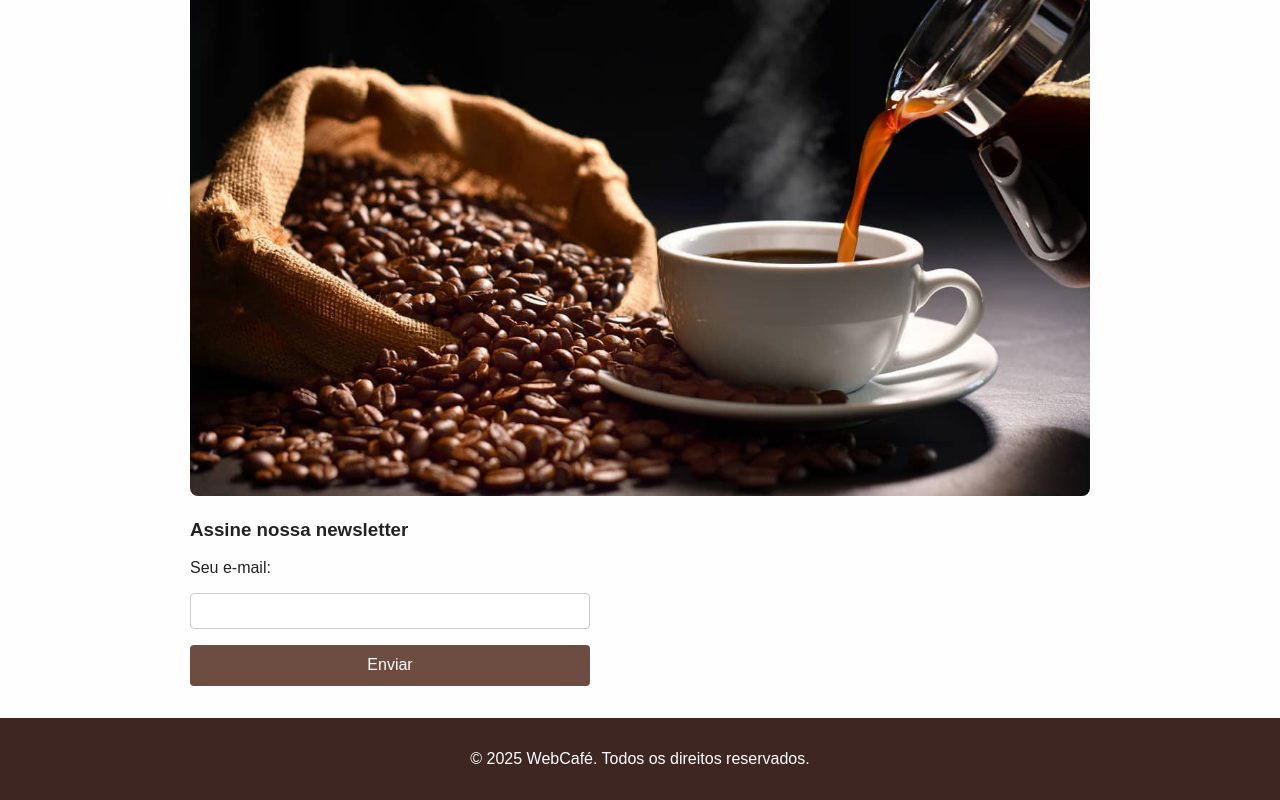
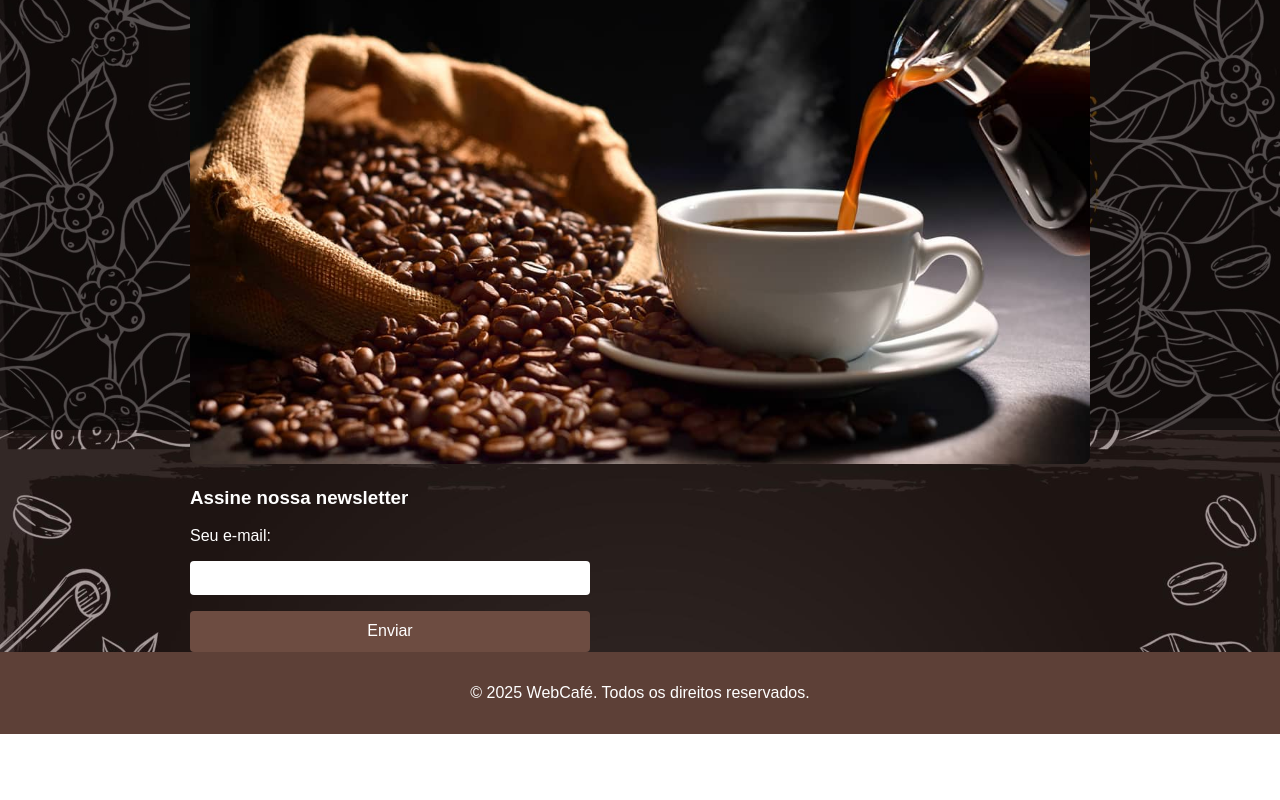
Before and after one commit to JoaoVitor22-https/WebCaf-, a plain HTML site: page index.html in a window 1280 px wide. Shown: the part 370-1170 px from the top of the page. After the commit the page ends 1104 px from the top, so only its background shows below. Drawn offline with Linux system fonts and the light colour scheme.

Commit message:
Alteracoes

```diff
--- a/script.js
+++ b/script.js
@@ -1,4 +1,4 @@
 document.getElementById("formulario").addEventListener("submit", function (e) {
-    e.preventDefault();
-    alert("Obrigado por se inscrever!");
-  });
+  e.preventDefault();
+  alert("Obrigado por se inscrever!");
+});
--- a/style.css
+++ b/style.css
@@ -5,13 +5,32 @@ html, body {
   display: flex;
   flex-direction: column;
   font-family: Arial, sans-serif;
-    background-color: #fefefe;
-    color: #222;
+  position: relative;
 }
 
-  header {
-    background-color: #3e2723;
+
+body {
+  background-image: url("imagens/BG.jpg");
+  background-size: cover;
+  background-position: center;
+  background-attachment: fixed;
   color: #fff;
+}
+
+
+body::before {
+  content: "";
+  position: fixed;
+  top: 0;
+  left: 0;
+  width: 100%;
+  height: 100%;
+  background-color: rgba(0, 0, 0, 0.5);
+  z-index: -1;
+}
+
+header{
+  background-color:#5d4037;
   padding: 1rem;
 }
 
@@ -52,7 +71,6 @@ html, body {
 
 main {
   flex: 1;
-    padding: 2rem 1rem;
   max-width: 900px;
   margin: 0 auto;
 }
@@ -74,7 +92,7 @@ html, body {
 input[type="email"] {
   padding: 0.5rem;
   font-size: 1rem;
-    border: 1px solid #ccc;
+  border: none;
   border-radius: 4px;
   width: 100%;
   box-sizing: border-box;
@@ -96,9 +114,8 @@ html, body {
 }
 
 footer {
-    background-color: #3e2723;
-    color: #fff;
   text-align: center;
+  background-color:#5d4037;
   padding: 1rem;
 }
 
```
Also changed, not shown: imagens/BG.jpg (added). Lines whose indentation alone changed are shown as unchanged.
